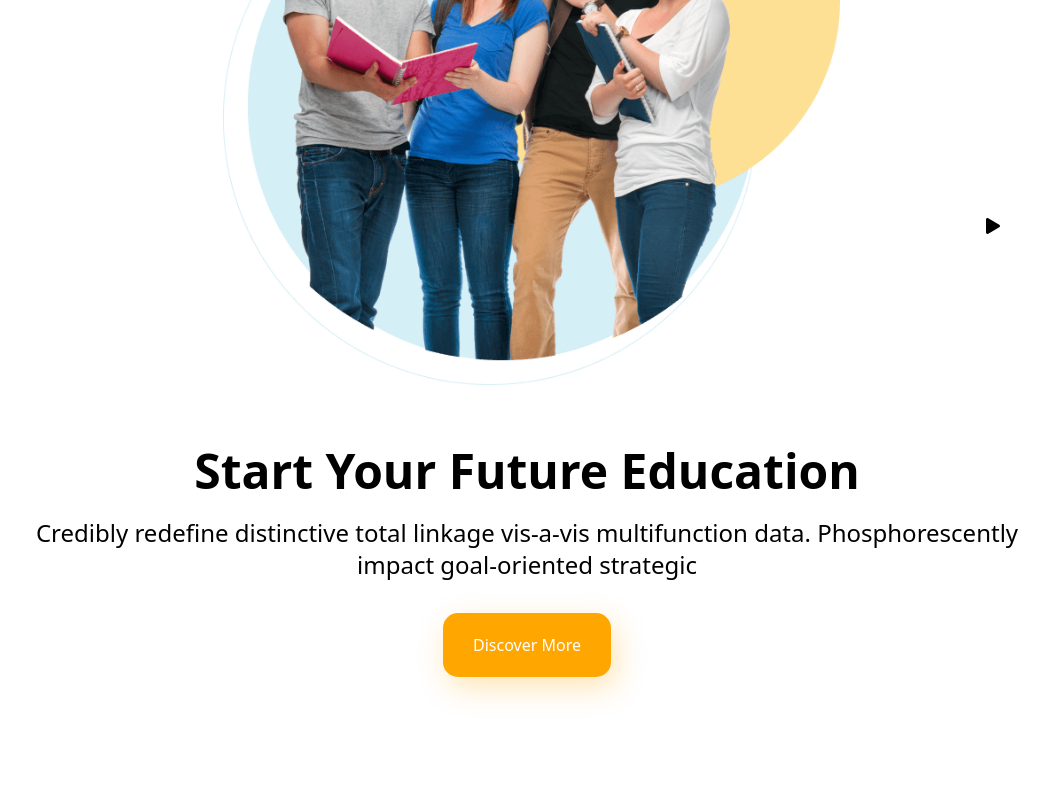
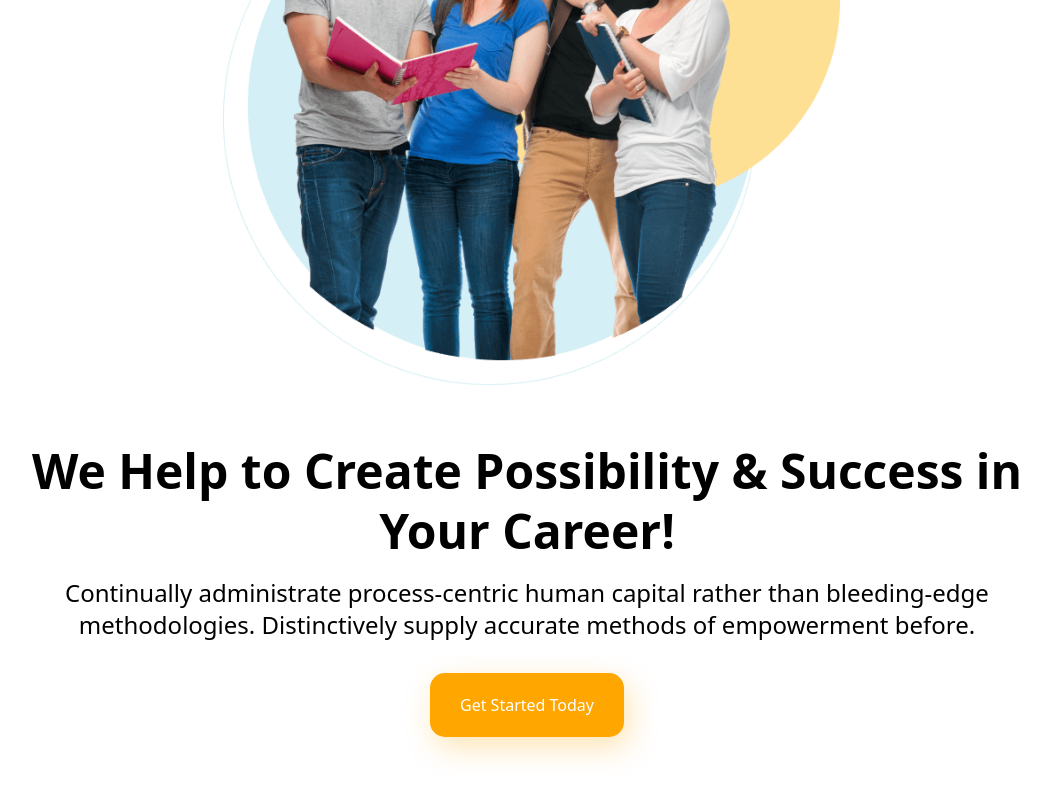
Before and after one commit to Alice2212/edusite, a React (Create React App) app: page /about in a window 1280 px wide. Shown: the part 310-1110 px from the top of the page, without its empty margins (113-1163 px from the left). Before the commit the page ends 1083 px from the top, so only its background shows below. Built offline with nearby package versions, Linux system fonts and the light colour scheme.

Commit message:
about section

```diff
--- a/src/components/About.jsx
+++ b/src/components/About.jsx
@@ -36,19 +36,20 @@ const About = () => {
         />
         <img src={aboutVector} alt="vector-line" className="vector-line" />
 
-        <button className="absolute bottom-[24%] right-[8%] bg-[--white] w-20 h-20 grid  ">
+        {/* <button className="absolute bottom-[24%] right-[8%] bg-[--white] w-20 h-20 grid place-items-center	text-2xl rounded-[50%] after:content-none after:absolute after:inset-0 after:rounded-[50%] after:border after:border-[--black] after:animation-[pulseAnim] left-[62%] top-[80%]">
           <FaPlay className="play-icon" />
-        </button>
+        </button> */}
         <div className="text-center lg:w-10/12 w-full text-black">
           <h1 className="my-4 text-5xl font-bold leading-tight">
-            Start Your Future Education
+            We Help to Create Possibility & Success in Your Career!
           </h1>
           <p className="text-2xl mb-8">
-            Credibly redefine distinctive total linkage vis-a-vis multifunction
-            data. Phosphorescently impact goal-oriented strategic
+            Continually administrate process-centric human capital rather than
+            bleeding-edge methodologies. Distinctively supply accurate methods
+            of empowerment before.
           </p>
           <div className="flex justify-center mx-auto">
-            <button className="btn btn-primary">Discover More</button>
+            <button className="btn btn-primary">Get Started Today</button>
           </div>
         </div>
       </div>
--- a/src/index.css
+++ b/src/index.css
@@ -151,3 +151,17 @@ body {
 .vector-line {
   display: none;
 }
+
+@keyframes pulseAnim {
+
+  0% {
+    transform: scale(1);
+    border-color: var(--black);
+  }
+
+  100% {
+    transform: scale(1.5);
+    border-color: transparent;
+  }
+
+}
```
